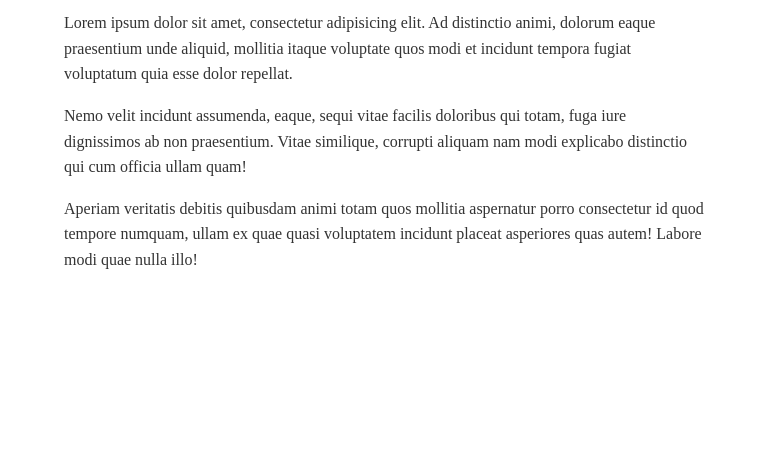
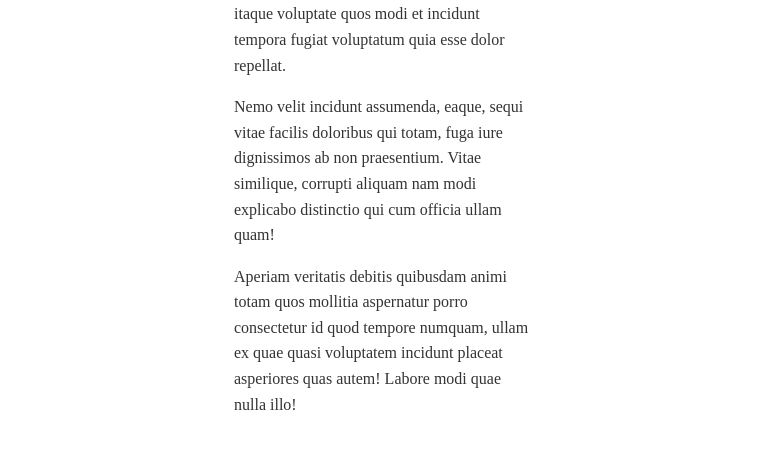
Before and after one commit to V-WebDel/Start_Template, a website: page app/index.html in a window 768 px wide. Shown: the part 327-800 px from the top of the page. Drawn offline with nearby package versions, Linux system fonts and the light colour scheme; files that its build step writes are made by us from their sources; files whose address does not match are found by name.

Commit message:
Изменение media-выражений
Исправление media-выражений для различных подходов при верстки

```diff
--- a/app/sass/_media.sass
+++ b/app/sass/_media.sass
@@ -4,23 +4,31 @@
 /*==========  Desktop First  ==========*/
 
 // ≥1200px десктопная версия
-@media screen and (min-width: 1200px)
+@media screen and (max-width: 1200px)
   .container
     width: 1100px
     margin: 0 auto
     padding: 0 40px
 
 
+// ≥992px десктопная версия
+@media screen and (max-width: 992px)
+  .container
+    width: 720px
+    margin: 0 auto
+    padding: 0 30px
+
+
 // ≥768px планшетная версия
-@media screen and (max-width: 1199px) and (min-width: 768px)
+@media screen and (max-width: 768px)
   .container
-    width: 640px
+    width: 540px
     margin: 0 auto
     padding: 0 20px
 
 
-// ≥320px мобильная версия
-@media screen and (max-width: 767px) and (min-width: 320px)
+// ≥576px мобильная версия
+@media screen and (max-width: 576px)
   .container
     max-width: 300px
     margin: 0 auto
@@ -30,17 +38,25 @@
 /*==========  Mobile First  ==========*/
 
 // ≤320px мобильная версия
-@media screen and (min-width: 320px) and (max-width: 767px)
+@media screen and (min-width: 320px)
   .container
     max-width: 300px
     margin: 0 auto
     padding: 0 10px
 
 
+// ≤576px планшетная версия
+@media screen and (min-width: 576px)
+  .container
+    width: 540px
+    margin: 0 auto
+    padding: 0 15px
+
+
 // ≤768px планшетная версия
-@media screen and (min-width: 768px) and (max-width: 1199px)
+@media screen and (min-width: 768px)
   .container
-    width: 640px
+    width: 720px
     margin: 0 auto
     padding: 0 20px
 
```
